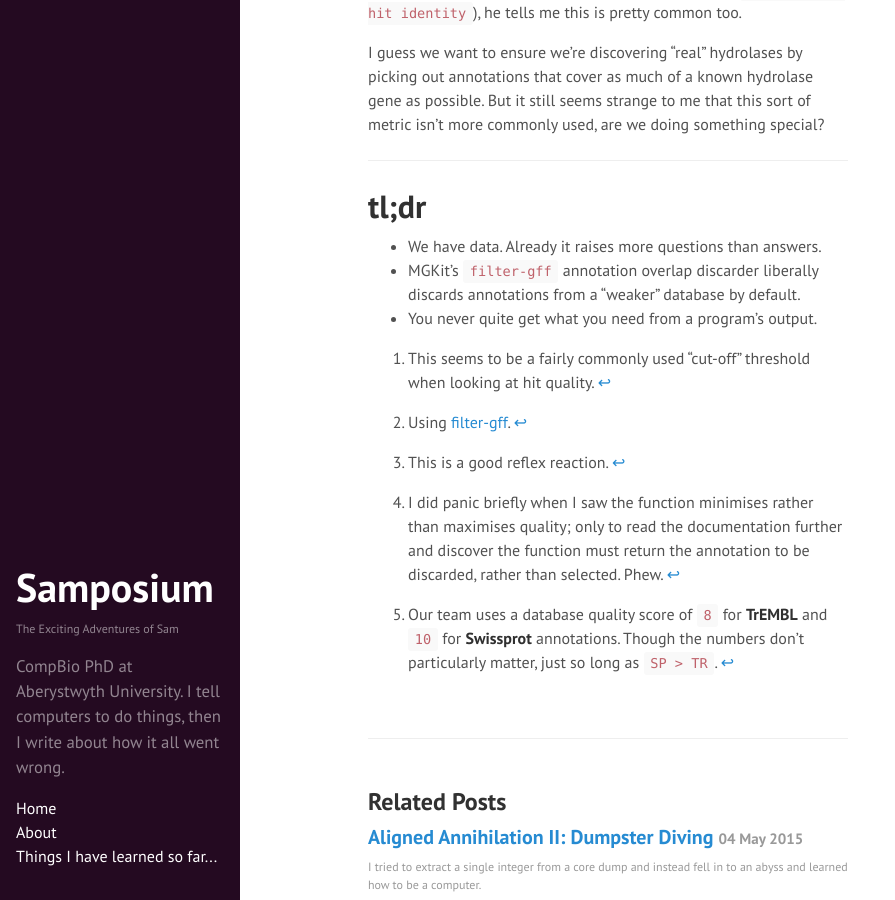
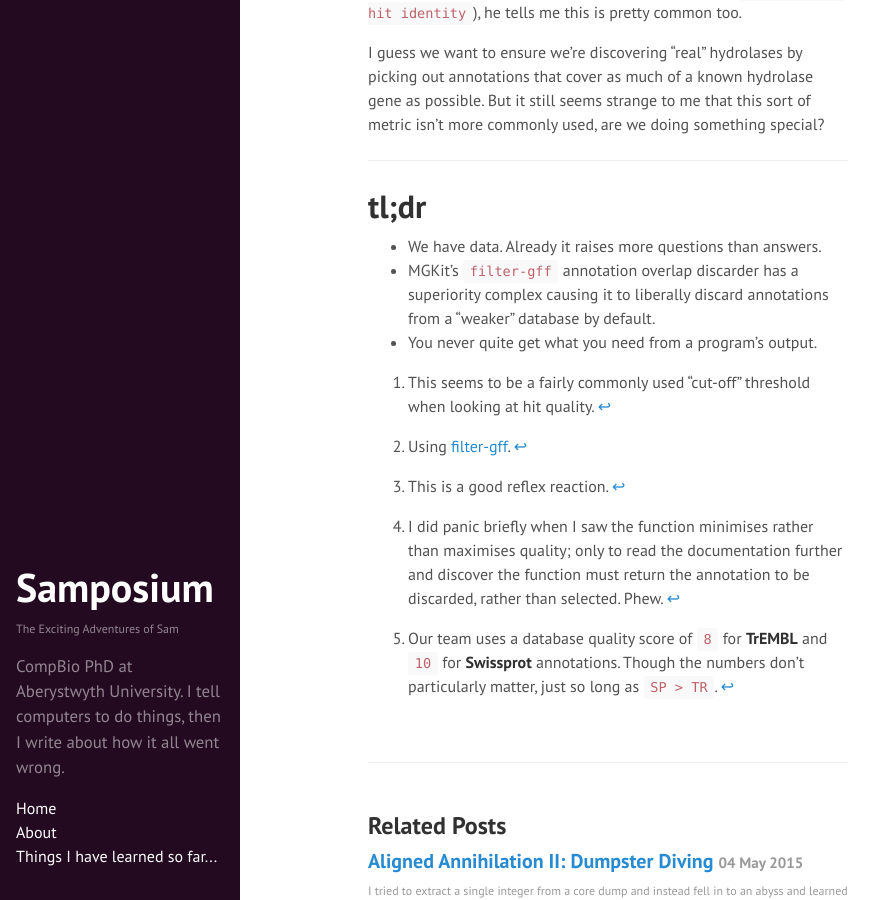
Before and after one commit to SamStudio8/samstudio8.github.io.off, a Jekyll site: the page built from _posts/2015-05-09-raiding-rapsearch-results.md, in a window 1280 px wide and 900 px high, scrolled down 3087 px. Shown: the whole window, without its empty margins (0-895 px from the left). Built offline with Jekyll 4.4.1, drawn with Linux system fonts in a browser that asks for light colours; Markdown is read by kramdown in place of the engine named in the settings.

Commit message:
make a funny

```diff
--- a/_posts/2015-05-09-raiding-rapsearch-results.md
+++ b/_posts/2015-05-09-raiding-rapsearch-results.md
@@ -120,7 +120,7 @@ metric isn't more commonly used, are we doing something special?
 
 # tl;dr
 * We have data. Already it raises more questions than answers.
-* MGKit's `filter-gff` annotation overlap discarder liberally discards annotations from a "weaker" database by default.
+* MGKit's `filter-gff` annotation overlap discarder has a superiority complex causing it to liberally discard annotations from a "weaker" database by default.
 * You never quite get what you need from a program's output.
 
 [^1]: This seems to be a fairly commonly used "cut-off" threshold when looking at hit quality.
```
